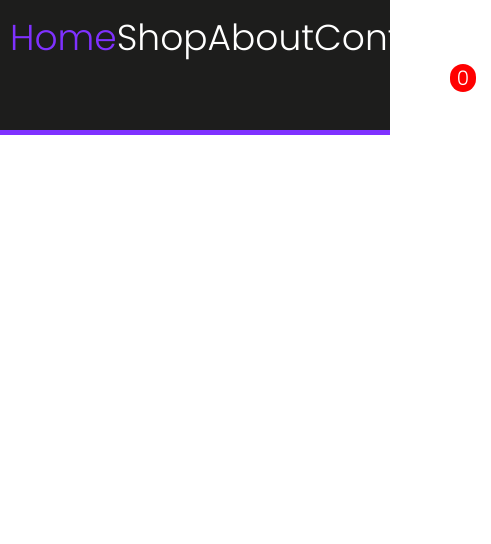
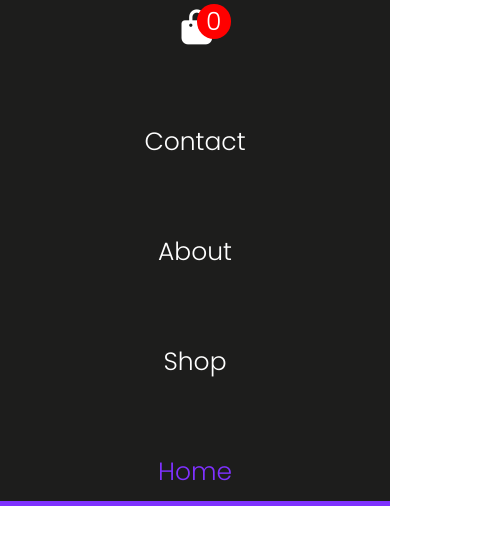
Before and after one commit to AtakhanovCoder/shopping-cart, a Vue app: page / in a window 390 px wide. Shown: the top 544 px of the page, 491 px wide, since content can reach past the window. Built offline with nearby package versions, Linux system fonts and the light colour scheme.

Commit message:
navbar section responsived

```diff
--- a/src/App.vue
+++ b/src/App.vue
@@ -2,7 +2,6 @@
   <nav>
     <router-link to="/">Home</router-link>
     <router-link to="/shop">Shop</router-link>
-
     <router-link to="/about">About</router-link>
     <router-link to="/contact">Contact</router-link>
     <router-link to="/cart"><i class="fa-solid fa-bag-shopping"></i><span class="notif">0</span></router-link>
@@ -51,5 +50,43 @@ nav a i{
   padding: 0px 7px;
   border-radius: 50px;
 }
-
+@media (max-width: 600px) {
+  nav{
+    display: flex;
+    justify-content: space-between;
+  }
+  nav a, nav a i{
+    font-size: 25px;
+  }
+  .notif{
+  position: relative;
+  bottom: 10px;
+  right: 11px;
+  font-size: 17px;
+  padding: 0px 7px;
+  }
+  .fa-bars{
+    display: none;
+  }
+}
+@media (max-width: 420px){
+  nav{
+    display: flex;
+    flex-direction: column-reverse;
+    align-items: center;
+    min-height: 60vh;
+  }
+  nav a:nth-child(5){
+    margin-left: 10%;
+  }
+  nav a:nth-child(5) i{
+    font-size: 35px;
+  }
+  nav a:nth-child(5) span{
+    font-size: 25px;
+    padding: 0px 9px;
+    position: relative;
+    right: 15px;
+  }
+}
 </style>
```
